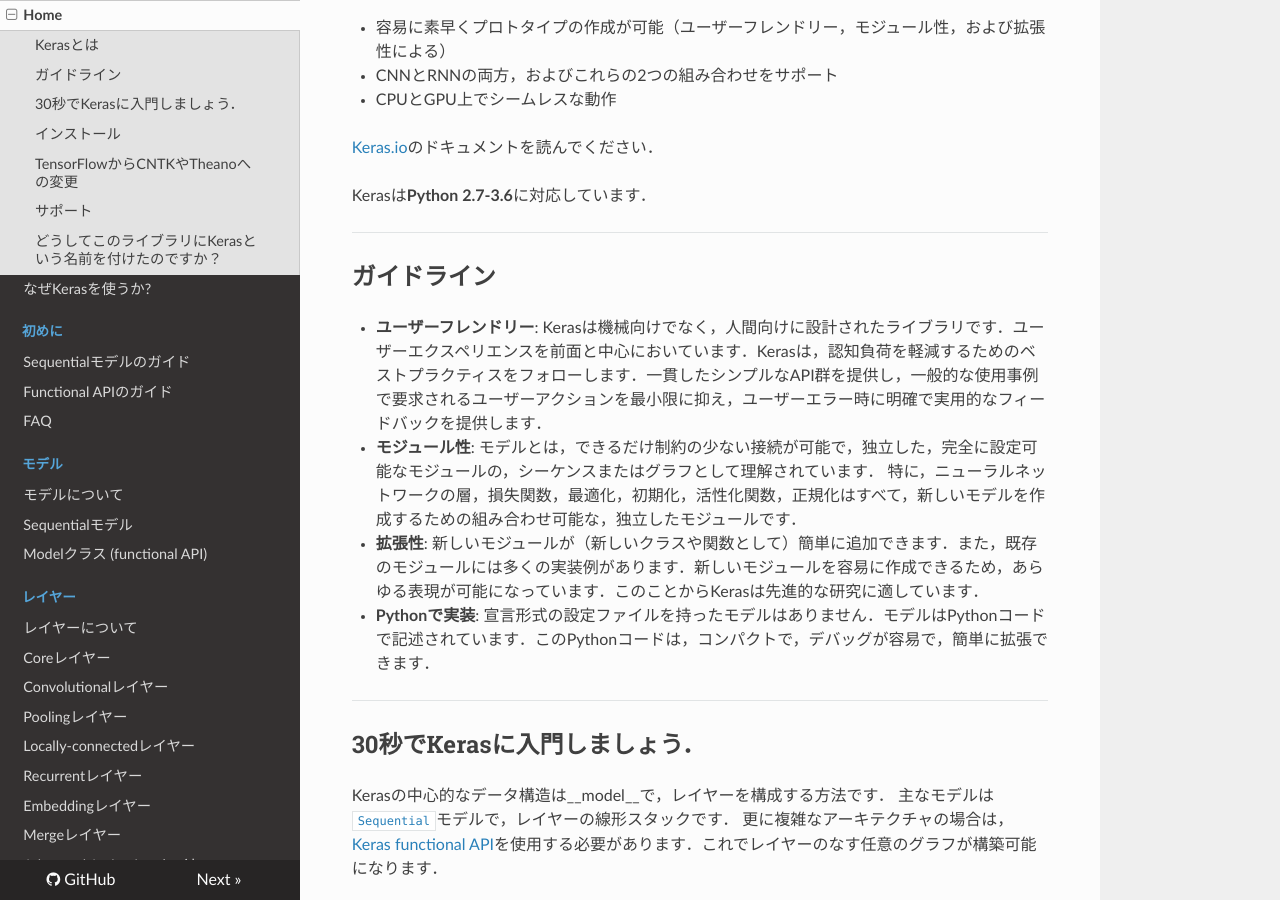
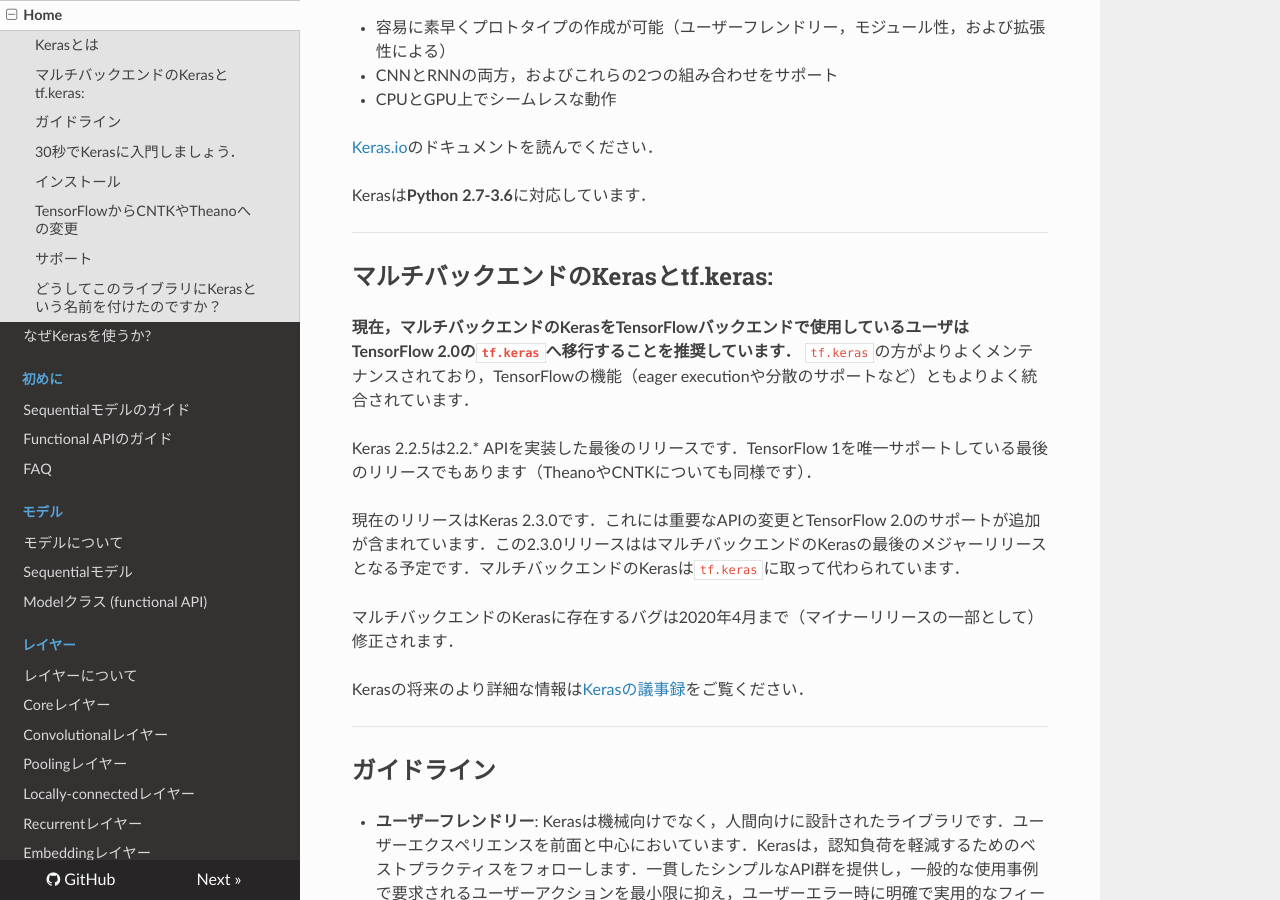
Before and after one commit to keras-team/keras-docs-ja, an MkDocs documentation site: the page built from sources/index.md, in a window 1280 px wide and 900 px high, scrolled down 374 px. Built offline with MkDocs 1.6.1, drawn with Linux system fonts in a browser that asks for light colours; nearby versions of some CDN libraries; old or Windows-style settings are respelled for this version of MkDocs.

Commit message:
Add Multi-backend Keras and tf.keras

```diff
--- a/sources/index.md
+++ b/sources/index.md
@@ -16,6 +16,21 @@ Kerasは，迅速な実験を可能にすることに重点を置いて開発さ
 
 Kerasは**Python 2.7-3.6**に対応しています．
 
+
+------------------
+
+## マルチバックエンドのKerasとtf.keras:
+
+**現在，マルチバックエンドのKerasをTensorFlowバックエンドで使用しているユーザはTensorFlow 2.0の`tf.keras`へ移行することを推奨しています．**
+`tf.keras`の方がよりよくメンテナンスされており，TensorFlowの機能（eager executionや分散のサポートなど）ともよりよく統合されています．
+
+Keras 2.2.5は2.2.* APIを実装した最後のリリースです．TensorFlow 1を唯一サポートしている最後のリリースでもあります（TheanoやCNTKについても同様です）．
+
+現在のリリースはKeras 2.3.0です．これには重要なAPIの変更とTensorFlow 2.0のサポートが追加が含まれています．この2.3.0リリースははマルチバックエンドのKerasの最後のメジャーリリースとなる予定です．マルチバックエンドのKerasは`tf.keras`に取って代わられています．
+
+マルチバックエンドのKerasに存在するバグは2020年4月まで（マイナーリリースの一部として）修正されます．
+
+Kerasの将来のより詳細な情報は[Kerasの議事録](http://bit.ly/keras-meeting-notes)をご覧ください．
 
 ------------------
 
```
